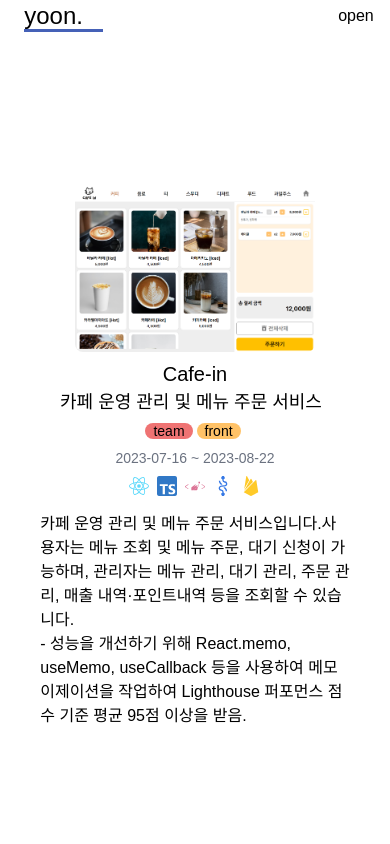
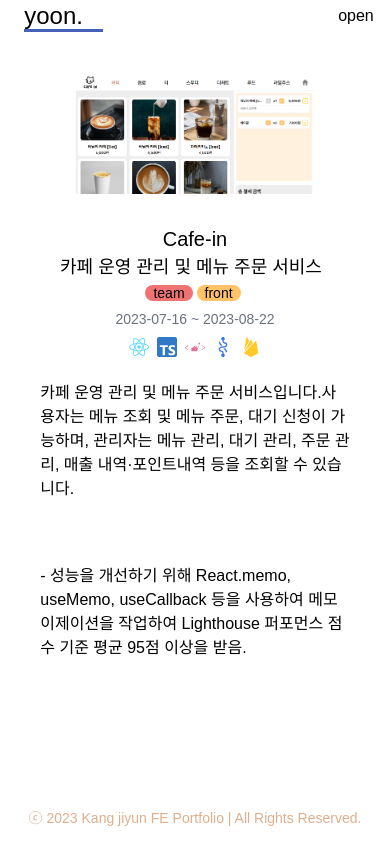
Before and after one commit to eeeyooon/portfolio, a Next.js app: page /projects/cafe-in in a window 390 px wide. Built offline with nearby package versions, Linux system fonts and the light colour scheme; a web font is replaced by a local one.

Commit message:
style: 반응형 디자인 수정

```diff
--- a/src/app/page.tsx
+++ b/src/app/page.tsx
@@ -1,6 +1,4 @@
-import Onboard from "@/components/Home/Onboard";
 import AboutPage from "./about/page";
-import FeaturedProjectsPage from "@/components/Projects/FeaturedProjects";
 import ProjectsPage from "./projects/page";
 import ContactPage from "./contact/page";
 import SkillsPage from "./skills/page";
@@ -8,9 +6,8 @@ import SkillsPage from "./skills/page";
 export default function Home() {
   return (
     <section id="home">
-      <Onboard />
       <AboutPage />
-      <SkillsPage />
+      {/* <SkillsPage /> */}
       <ProjectsPage />
       <ContactPage />
     </section>
--- a/src/components/Projects/ImageSlider.tsx
+++ b/src/components/Projects/ImageSlider.tsx
@@ -21,7 +21,7 @@ const ImageSlider = ({ children }: ImageSliderProps) => {
 
   return (
     <Slider
-      className="lg:w-[370px] lg:h-auto md:w-64 md:h-auto sm:w-36 sm:h-36 mb-10"
+      className="lg:w-2/3 lg:h-full md:w-[200px] md:h-[500px] sm:w-36 sm:h-36 mb-10"
       {...settings}
     >
       {children}
--- a/src/components/Projects/ProjectBox.tsx
+++ b/src/components/Projects/ProjectBox.tsx
@@ -31,25 +31,26 @@ export default function ProjectBox({
           className="rounded-lg"
           src={`/images/projects/${path}${i > 0 ? i + 1 : ""}.png`}
           alt={`${title} 이미지 ${i + 1}`}
-          width={500}
-          height={500}
+          width={400}
+          height={400}
         />
       );
     }
     return projectImages;
   };
   return (
-    <article className="flex flex-col items-center justify-center w-full h-screen gap-2 md:even:flex-row md:odd:flex-row-reverse">
-      <div className="relative overflow-hidden w-60 md:w-1/2 md:h-1/2">
+    <article className="flex flex-col w-full h-full gap-2 py-10">
+      <div className="flex flex-col items-center justify-center gap-2 sm:flex-row-reverse">
+        <div className="relative overflow-hidden w-2/3 lg:w-2/3 md:w-1/3 sm:w-2/3 md:h-[200px] lg:h-auto lg:pl-20">
           {images > 1 ? (
             <ImageSlider>{renderImages()}</ImageSlider>
           ) : (
             renderImages()
           )}
         </div>
-      <div className="text-lg md:text-xl">
-        <div className="text-center md:text-left mb-4 mx-6">
-          <h3 className="text-xl md:text-2xl font-scoreRegular ">{title}</h3>
+        <div className="h-full flex flex-col justify-center">
+          <div className="text-center lg:text-left md:text-left mb-4 mx-6">
+            <h3 className="text-xl md:text-2xl font-scoreRegular">{title}</h3>
             <span className="text-lg mr-2">{intro}</span>
             {category.map((keyword) => (
               <span
@@ -76,15 +77,18 @@ export default function ProjectBox({
           </div>
           <div className="mx-6">
             <p className="text-base md:text-lg">{description}</p>
+          </div>
+        </div>
+      </div>
+      <div className="text-left mx-6 mt-8">
         <ul>
-            {points.map((point) => (
-              <li key={point} className="text-base md:text-lg">
+          {points.map((point, idx) => (
+            <li key={`${point}-${idx}`} className="text-base md:text-lg">
               - {point}
             </li>
           ))}
         </ul>
       </div>
-      </div>
     </article>
   );
 }
```
Lines whose indentation alone changed are shown as unchanged.
